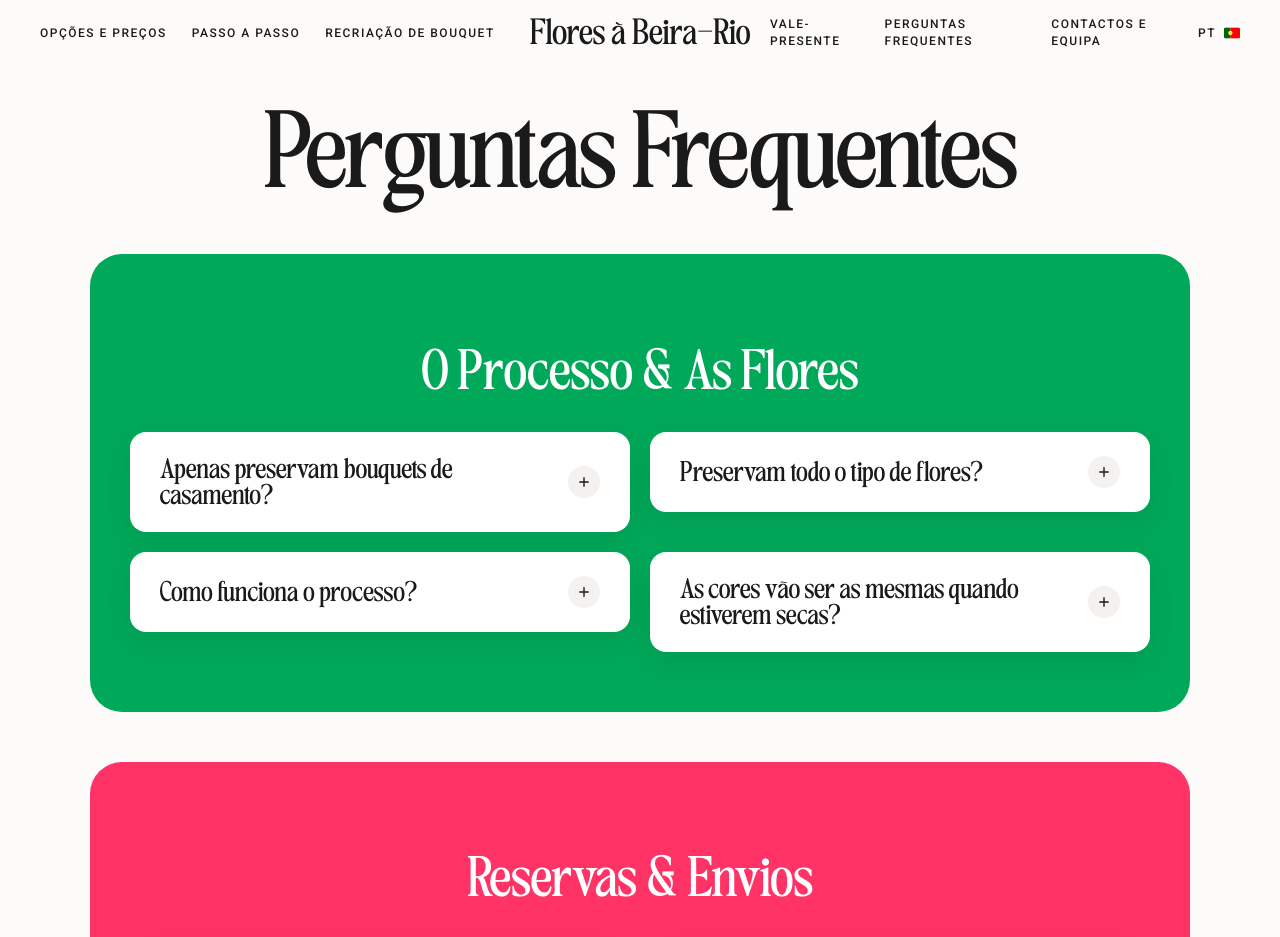
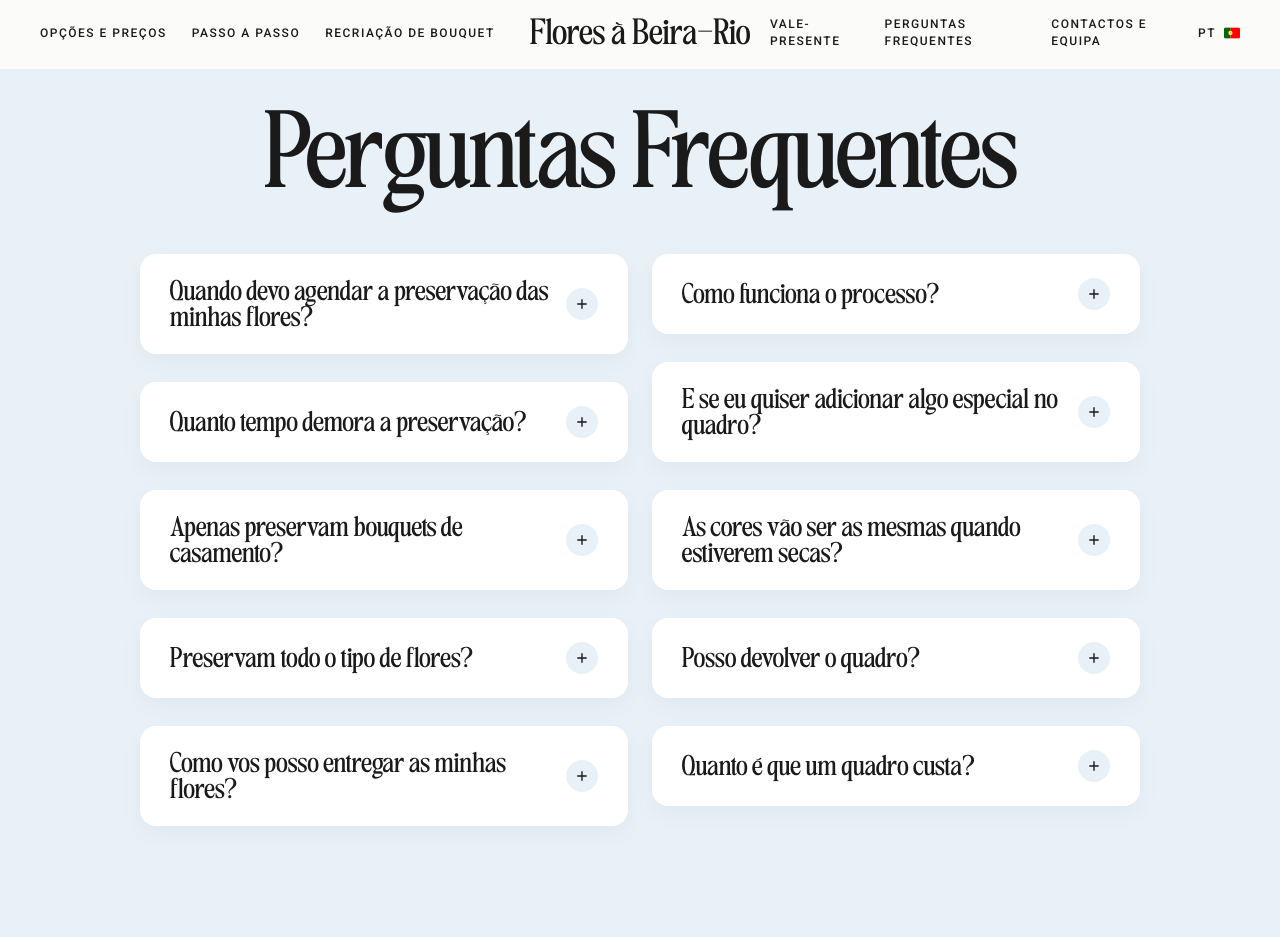
Before and after one commit to floresabeirario/fbr-website, a Next.js app: page /perguntas-frequentes in a window 1280 px wide. Shown: the top 937 px of the page. Built offline with nearby package versions, Linux system fonts and the light colour scheme.

Commit message:
Update page.js

```diff
--- a/app/perguntas-frequentes/page.js
+++ b/app/perguntas-frequentes/page.js
@@ -3,7 +3,7 @@
 import { useState } from "react";
 import { motion, AnimatePresence } from "framer-motion";
 
-// --- ÍCONE SIMPLES (Ganha destaque no fundo branco) ---
+// --- ÍCONE SIMPLES ---
 const PlusIcon = ({ isOpen }) => (
   <motion.div
     animate={{
@@ -14,7 +14,7 @@ const PlusIcon = ({ isOpen }) => (
       width: '32px', height: '32px',
       borderRadius: '50%',
       display: 'flex', alignItems: 'center', justifyContent: 'center',
-      backgroundColor: isOpen ? '#1a1a1a' : '#F4F1EE',
+      backgroundColor: isOpen ? '#1a1a1a' : '#E8F0F8', // O fundo do botão acompanha o azul claro do site
       flexShrink: 0
     }}
   >
@@ -39,12 +39,15 @@ const FAQItem = ({ q, a, index }) => {
       viewport={{ once: true }}
       transition={{ delay: index * 0.05, type: "spring", stiffness: 100 }}
       style={{
-        backgroundColor: '#FFFFFF', // CAIXAS SEMPRE A BRANCO
+        backgroundColor: '#FFFFFF', // Caixa a branco puro
         borderRadius: '16px',
-        boxShadow: '0 10px 30px rgba(0,0,0,0.08)', // Sombra elegante para destacar do fundo colorido
+        boxShadow: '0 8px 24px rgba(0,0,0,0.04)', // Sombra super suave para descolar do fundo
         overflow: 'hidden',
         cursor: 'pointer',
-        width: '100%'
+        width: '100%',
+        marginBottom: '16px', // Espaço inferior para a estrutura em colunas
+        display: 'inline-block', // Garante que a caixa não é cortada a meio na mudança de coluna
+        breakInside: 'avoid'
       }}
       onClick={() => setIsOpen(!isOpen)}
     >
@@ -77,7 +80,7 @@ const FAQItem = ({ q, a, index }) => {
                 color: '#444',
                 lineHeight: '1.6',
                 fontWeight: '400',
-                borderTop: '1px solid rgba(26,26,26,0.06)', // Linha muito subtil
+                borderTop: '1px solid rgba(26,26,26,0.06)',
                 paddingTop: '16px',
                 whiteSpace: 'pre-line'
               }}>
@@ -92,12 +95,16 @@ const FAQItem = ({ q, a, index }) => {
 };
 
 export default function PerguntasFrequentes() {
-  // Categorias com fundos Vibrantes e Bold!
-  const faqCategories = [
+  // Apenas uma lista limpa, sem categorias
+  const faqs = [
     {
-      title: "O Processo & As Flores",
-      bgColor: "#00A859", // Verde Vibrante
-      items: [
+      q: "Quando devo agendar a preservação das minhas flores?",
+      a: "O ideal é agendar a preservação com antecedência, assim que souber a data do seu evento. As vagas são limitadas e, em épocas de maior procura, algumas datas esgotam rapidamente. \n\nSe o evento já tiver ocorrido e as flores não estiverem em bom estado, é possível fazermos uma recriação do bouquet com flores semelhantes."
+    },
+    {
+      q: "Quanto tempo demora a preservação?",
+      a: "O nosso tempo médio de processamento desde o momento em que recebemos as suas flores é de aproximadamente até 6 meses. Faremos o possível para concluir o seu design o mais rapidamente possível, no entanto, o processo é delicado, pelo que nunca iremos sacrificar a qualidade do design final em favor da rapidez."
+    },
     {
       q: "Apenas preservam bouquets de casamento?",
       a: "Não, preservamos e emolduramos todos os tipos de flores de ocasiões especiais, incluindo: cerimónias de batizado, aniversários, comemorações de bodas, homenagens e cerimónias fúnebres, ramos oferecidos em datas marcantes ou flores espontâneas com valor sentimental."
@@ -107,109 +114,60 @@ export default function PerguntasFrequentes() {
       a: "A grande maioria das flores reage muito bem à prensagem e secagem. No entanto, algumas flores com elevado teor de água (como suculentas ou antúrios) ou formatos muito espessos podem ser mais desafiantes ou não manter a sua forma original. Caso tenha dúvidas sobre flores específicas, não hesite em contactar-nos."
     },
     {
-          q: "Como funciona o processo?",
-          a: "Tudo começa com a reserva da sua vaga. Depois, deve enviar ou entregar as flores até 2 a 3 dias após o evento. As flores são cuidadosamente prensadas e secas. Criamos uma composição e enviamos uma fotografia para aprovação antes de selarmos a moldura."
-        },
-        {
-          q: "As cores vão ser as mesmas quando estiverem secas?",
-          a: "Inevitavelmente, haverá alguma mudança de cor assim que toda a humidade for removida da flor. Algumas mantêm as cores vibrantes, outras desbotam (as rosas vermelhas tornam-se bordô, por exemplo). Esta é a beleza do processo: a essência natural para guardar para sempre."
-        }
-      ]
-    },
-    {
-      title: "Reservas & Envios",
-      bgColor: "#FF3366", // Rosa Vibrante
-      items: [
-        {
-          q: "Quando devo agendar a preservação das minhas flores?",
-          a: "O ideal é agendar a preservação com antecedência, assim que souber a data do seu evento. As vagas são limitadas e, em épocas de maior procura, algumas datas esgotam rapidamente. \n\nSe o evento já tiver ocorrido e as flores não estiverem em bom estado, é possível fazermos uma recriação do bouquet com flores semelhantes."
-        },
-        {
       q: "Como vos posso entregar as minhas flores?",
       a: "Recomendamos que nos faça chegar as flores assim que possível, preferencialmente dentro de 2-3 dias e, no máximo, 5 dias após o evento. \n\n• Entrega em mãos em estúdio (Coimbra).\n• Envio por CTT/transportadora.\n• Recolha no evento (mediante custo adicional)."
     },
     {
-          q: "Quanto tempo demora a preservação?",
-          a: "O nosso tempo médio de processamento desde o momento em que recebemos as suas flores é de aproximadamente até 6 meses. Faremos o possível para concluir o seu design o mais rapidamente possível, no entanto, o processo é delicado, pelo que nunca iremos sacrificar a qualidade do design final em favor da rapidez."
-        }
-      ]
+      q: "Como funciona o processo?",
+      a: "Tudo começa com a reserva da sua vaga. Depois, deve enviar ou entregar as flores até 2 a 3 dias após o evento. As flores são cuidadosamente prensadas e secas. Criamos uma composição e enviamos uma fotografia para aprovação antes de selarmos a moldura."
     },
-    {
-      title: "Detalhes & Valores",
-      bgColor: "#007AFF", // Azul Vibrante
-      items: [
     {
       q: "E se eu quiser adicionar algo especial no quadro?",
       a: "Pode personalizar o seu quadro com elementos que tenham significado especial como fitas do bouquet, um pedaço de tecido do vestido, uma coleira, convites, cartas, ou até fotos impressas. Mencione este detalhe no formulário de reserva."
     },
     {
-          q: "Quanto é que um quadro custa?",
-          a: "O valor depende do tamanho e tipo de moldura. Os preços da preservação começam nos 300€, com emolduramento incluído. É necessário o pagamento de um sinal de 30% para garantir a vaga, que será deduzido no pagamento final."
+      q: "As cores vão ser as mesmas quando estiverem secas?",
+      a: "Inevitavelmente, haverá alguma mudança de cor assim que toda a humidade for removida da flor. Algumas mantêm as cores vibrantes, outras desbotam (as rosas vermelhas tornam-se bordô, por exemplo). Esta é a beleza do processo: a essência natural para guardar para sempre."
     },
     {
       q: "Posso devolver o quadro?",
       a: "Infelizmente, não aceitamos devoluções em nenhum dos nossos pedidos personalizados. Cada peça exige muito tempo, cuidado e atenção para ser criada."
-        }
-      ]
+    },
+    {
+      q: "Quanto é que um quadro custa?",
+      a: "O valor depende do tamanho e tipo de moldura. Os preços da preservação começam nos 300€, com emolduramento incluído. É necessário o pagamento de um sinal de 30% para garantir a vaga, que será deduzido no pagamento final."
     }
   ];
 
   return (
-    <main style={{ paddingTop: '110px', paddingBottom: '100px', backgroundColor: '#FCFBF9', minHeight: '100vh' }}>
+    // Fundo Azul Claro (#E8F0F8) aplicado à página inteira
+    <main style={{ paddingTop: '110px', paddingBottom: '100px', backgroundColor: '#E8F0F8', minHeight: '100vh' }}>
 
-      {/* LÓGICA RESPONSIVA (MOBILE-FIRST) */}
+      {/* LÓGICA RESPONSIVA (Mobile-First + Masonry) */}
       <style dangerouslySetInnerHTML={{ __html: `
-        /* BASE (TELEMOVEL) */
-        .category-wrapper {
-          padding: 30px 15px;
-          border-radius: 24px;
-          margin-bottom: 30px;
+        /* BASE (TELEMOVEL) - Coluna única */
+        .faq-masonry {
+          column-count: 1;
+          column-gap: 16px;
         }
 
-        .category-title {
-          font-size: 1.8rem;
-          color: #ffffff;
-          font-family: 'TAN-MEMORIES', serif;
-          margin-bottom: 25px;
-          text-align: center;
-        }
-
-        .faq-grid {
-          display: grid;
-          grid-template-columns: 1fr;
-          gap: 12px;
-          align-items: start;
-        }
-
-        .faq-btn { padding: 18px; }
-        .faq-title { font-size: 1.1rem; }
-        .plus-icon-wrapper { margin-left: 12px; }
-        .faq-answer { padding: 0 18px 18px 18px; font-size: 0.95rem; }
+        .faq-btn { padding: 18px 20px; }
+        .faq-title { font-size: 1.15rem; }
+        .faq-answer { padding: 0 20px 20px 20px; font-size: 0.95rem; }
 
         .faq-header-title { font-size: 2.8rem; }
         .faq-header-container { margin-bottom: 40px; }
 
-        /* DESKTOP */
+        /* DESKTOP - 2 Colunas Perfeitas sem buracos vazios */
         @media (min-width: 768px) {
-          .category-wrapper {
-            padding: 60px 40px;
-            border-radius: 32px;
-            margin-bottom: 50px;
+          .faq-masonry {
+            column-count: 2;
+            column-gap: 24px;
           }
 
-          .category-title {
-            font-size: 2.5rem;
-            margin-bottom: 40px;
-          }
-
-          .faq-grid {
-            grid-template-columns: repeat(2, 1fr);
-            gap: 20px;
-          }
-
+          .faq-item-wrapper { margin-bottom: 24px !important; }
           .faq-btn { padding: 24px 30px; }
           .faq-title { font-size: 1.25rem; }
-          .plus-icon-wrapper { margin-left: 20px; }
           .faq-answer { padding: 0 30px 30px 30px; font-size: 1rem; }
 
           .faq-header-title { font-size: clamp(3.5rem, 6vw, 5rem); }
@@ -217,32 +175,21 @@ export default function PerguntasFrequentes() {
         }
       `}} />
 
-      <div style={{ maxWidth: '1100px', margin: '0 auto', padding: '0 20px' }}>
+      <div style={{ maxWidth: '1000px', margin: '0 auto', padding: '0 20px' }}>
         <motion.div
           className="faq-header-container"
           initial={{ opacity: 0, y: -20 }}
           animate={{ opacity: 1, y: 0 }}
           style={{ textAlign: 'center' }}
         >
-          <h1 className="faq-header-title" style={{ margin: 0, letterSpacing: '-1px', fontFamily: "'TAN-MEMORIES', serif" }}>
+          <h1 className="faq-header-title" style={{ margin: 0, letterSpacing: '-1px', fontFamily: "'TAN-MEMORIES', serif", color: '#1a1a1a' }}>
             Perguntas Frequentes
           </h1>
         </motion.div>
 
-        {faqCategories.map((category, catIndex) => (
-          <motion.div
-            key={catIndex}
-            className="category-wrapper"
-            initial={{ opacity: 0, y: 30 }}
-            whileInView={{ opacity: 1, y: 0 }}
-            viewport={{ once: true, margin: "-50px" }}
-            transition={{ duration: 0.6 }}
-            style={{ backgroundColor: category.bgColor }} // Aplica a cor de fundo vibrante à secção inteira
-          >
-            <h2 className="category-title">{category.title}</h2>
-
-            <div className="faq-grid">
-              {category.items.map((item, index) => (
+        {/* Renderização da lista limpa e contínua */}
+        <div className="faq-masonry">
+          {faqs.map((item, index) => (
             <FAQItem
               key={index}
               q={item.q}
@@ -251,8 +198,6 @@ export default function PerguntasFrequentes() {
             />
           ))}
         </div>
-          </motion.div>
-        ))}
       </div>
     </main>
   );
```
Lines whose indentation alone changed are shown as unchanged.
